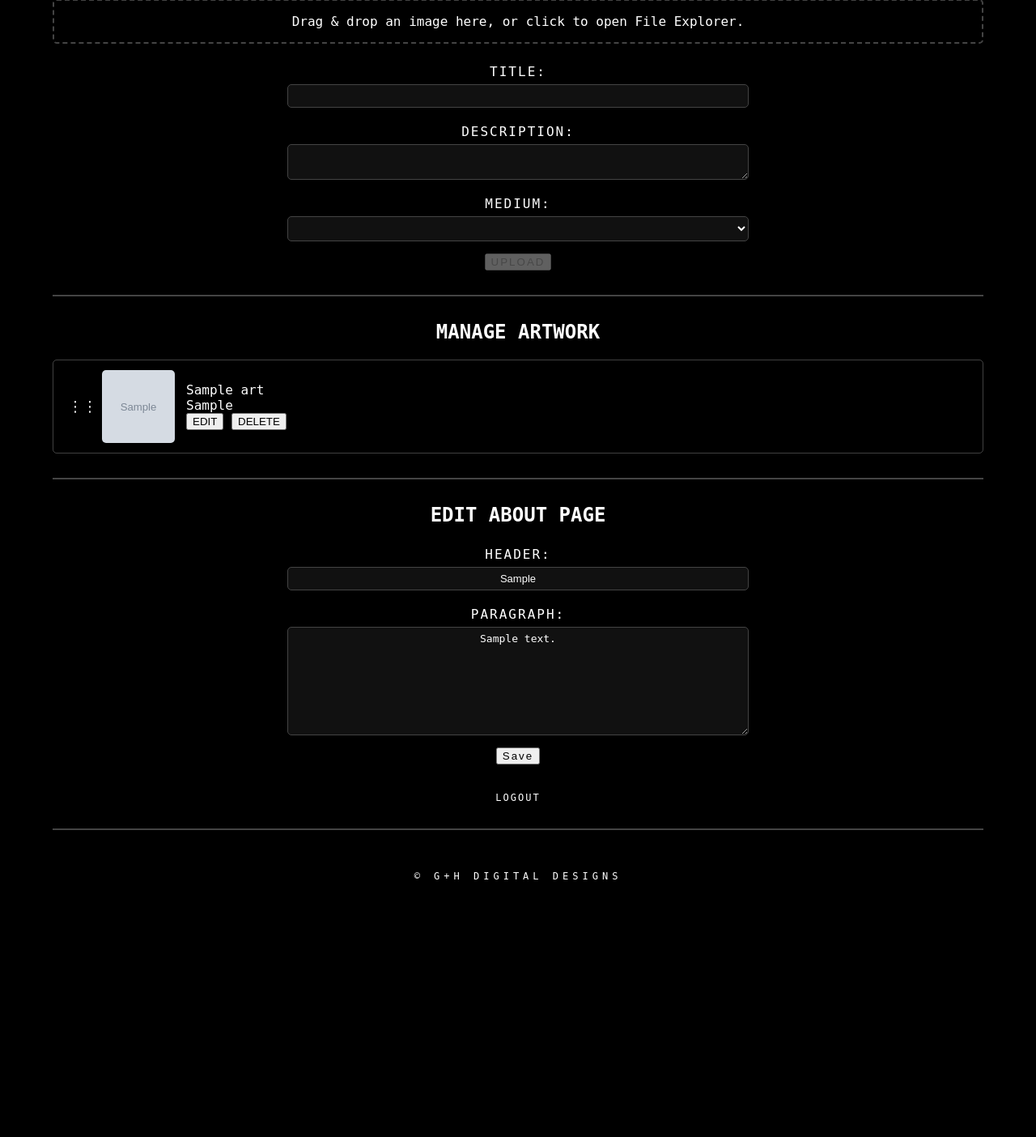
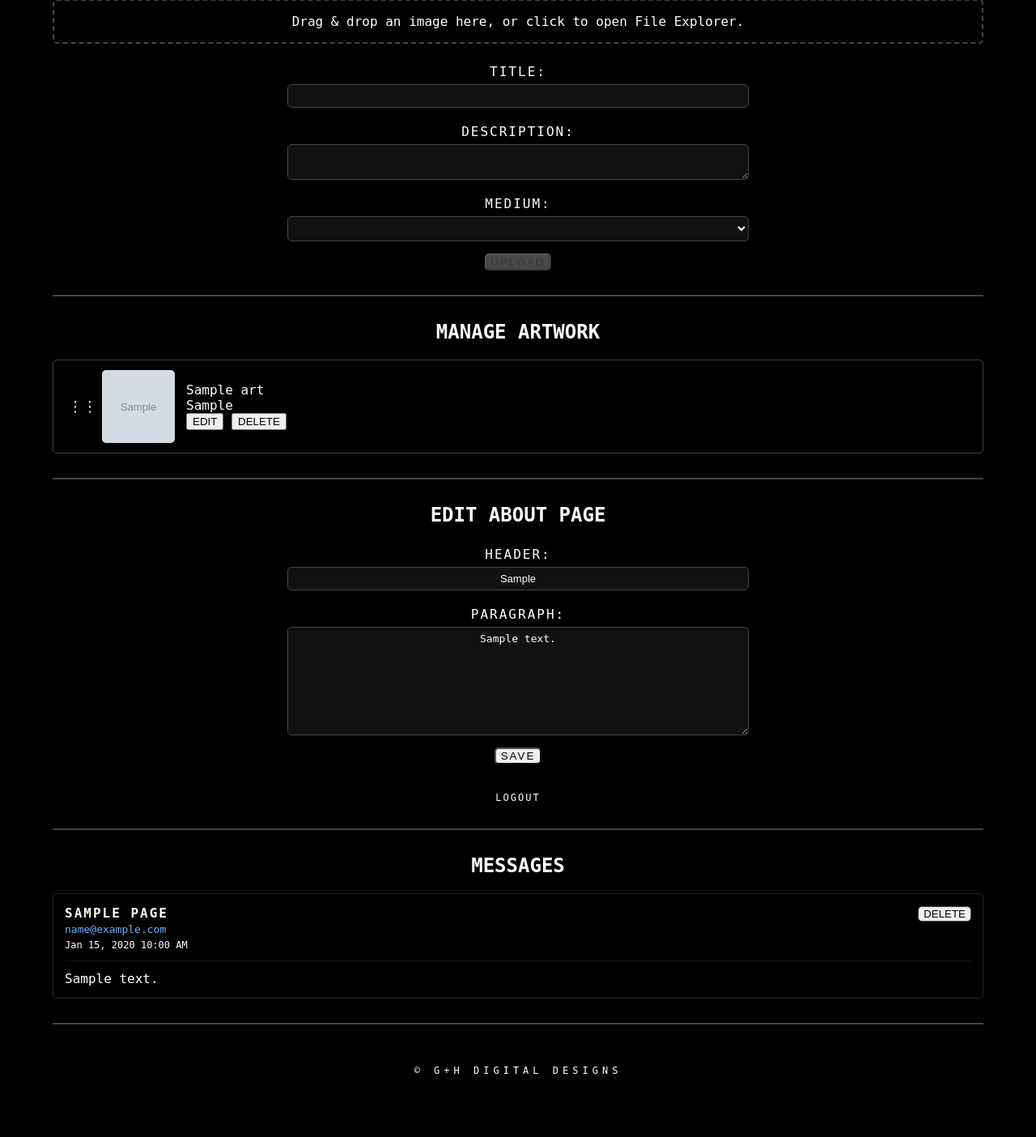
Before and after one commit to heatherjholt/Danielle_Smith_Artwork, a Flask app: page /admin in a window 1280 px wide. Shown: the part 231-1635 px from the top of the page at 81% size. Before the commit the page ends 1317 px from the top, so only its background shows below. Run offline with Flask 3, Linux system fonts and the light colour scheme; a user stored in the database is signed in; tables that the repository leaves empty hold one stand-in row (values such as "Sample post"); grey boxes marked "Sample" are stand-in pictures; one stand-in notice (Sample message) is shown; parts of the project's set-up code (start-up, migrations or seed data) failed here and were passed over; some libraries are stand-ins or nearby versions.

Commit message:
messages in admin dashboard with delete button and email link

```diff
--- a/app.py
+++ b/app.py
@@ -52,12 +52,14 @@
     media = db.session.execute(select(SavedArt.medium).distinct().order_by(SavedArt.medium.asc())).scalars().all()
     return render_template("index.html", artworks = artworks, media=media, selected_medium=medium or 'all')
 
-@app.route("/admin")
+@app.route("/admin", methods=["GET"])
 @login_required
 def admin_dashboard():
+    info = select(ContactPage).order_by(ContactPage.date_sent.desc())
+    messages = db.session.execute(info).scalars().all()
     artworks = db.session.execute(select(SavedArt).order_by(SavedArt.position.asc(), SavedArt.saved_id.asc())).scalars().all()
     about_row = db.session.execute(select(AboutPage)).scalar_one_or_none()
-    return render_template("admin_dashboard.html", artworks=artworks, about=about_row)
+    return render_template("admin_dashboard.html", artworks=artworks, about=about_row, messages=messages)
 
 @app.route("/about")
 def about():
@@ -160,7 +162,7 @@
 def contact():
     return render_template("contact.html")
 
-@app.route("/contact/submit")
+@app.route("/contact/submit", methods=["POST"])
 @limiter.limit("5 per hour")
 def submit_contact():
     name = request.form.get("name")
@@ -168,7 +170,12 @@
     message_body = request.form.get("message")
 
     if not email or not message_body:
-        flash("Error: Email and message required")
+        flash("Error: Email and message required", "danger")
+        return redirect(url_for("contact"))
+
+    #adding to control message length
+    if len(message_body) > 255:
+        flash("Message must be 255 characters or less.", "danger")
         return redirect(url_for("contact"))
 
     new_message = ContactPage(
@@ -179,7 +186,7 @@
     try:
         db.session.add(new_message)
         db.session.commit()
-        flash("Thank you for your message")
+        flash("Message sent successfully.", "success")
     except Exception as e:
         db.session.rollback()
         print(f"Error saving message: {e}")
@@ -188,14 +195,14 @@
 
 # ----------- Admin message Management ---------------
 
-@app.route("/admin/messages")
-@login_required
-def view_messages():
-    stmt = select(ContactPage).order_by(ContactPage.date_sent.desc())
-    messages = db.session.execute(stmt).scalars().all()
-    return render_template("admin_messages.html", messages=messages)    # Heather you can rename this whatever you want
+# @app.route("/admin/messages")
+# @login_required
+# def view_messages():
+#     stmt = select(ContactPage).order_by(ContactPage.date_sent.desc())
+#     messages = db.session.execute(stmt).scalars().all()
+#     return render_template("admin_messages.html", messages=messages)    # Heather you can rename this whatever you want
 
-@app.route("/admin/messages/<int:msg_id>/delete")
+@app.route("/admin/messages/<int:msg_id>/delete", methods=["POST"])
 @login_required
 def delete_messages(msg_id):
     msg = db.session.get(ContactPage, msg_id)
@@ -206,7 +213,7 @@
     else:
         flash("Message not found", "danger")
 
-    return redirect(url_for("view_messages"))
+    return redirect(url_for("admin_dashboard"))
 
 # ------------- Logout ----------------------------
 @app.route("/logout")
--- a/artwork.py
+++ b/artwork.py
@@ -4,7 +4,7 @@
 from dotenv import load_dotenv
 from sqlalchemy.orm import Mapped
 from sqlalchemy.orm import mapped_column
-from sqlalchemy import String, Integer, Text,DateTime, func
+from sqlalchemy import String, Integer, Text,DateTime, func, Text
 from flask_login import UserMixin
 
 
@@ -87,5 +87,6 @@
     id: Mapped[int] = mapped_column(Integer, primary_key=True)
     name: Mapped[str] = mapped_column(String(255), nullable=True)
     email: Mapped[str] = mapped_column(String(255), nullable=False)
-    message_body: Mapped[str] = mapped_column(String(255), nullable=False)
+    # message_body: Mapped[str] = mapped_column(String(255), nullable=False)
+    message_body: Mapped[str] = mapped_column(Text, nullable=False) #allow for longer messages to account for newline too
     date_sent: Mapped[DateTime] = mapped_column(DateTime, default=func.now())
--- a/static/script.js
+++ b/static/script.js
@@ -390,3 +390,35 @@
     }
   });
 });
+
+//character count for message box
+document.addEventListener("DOMContentLoaded", () => {
+  const ta = document.getElementById("message");
+  const counter = document.getElementById("msgCount");
+  if (!ta || !counter) return;
+
+  const MAX = 255;
+
+  //calculate newlines as well as chars
+  function getEffectiveLength(value) {
+    const newlineCount = (value.match(/\n/g) || []).length;
+    return value.length + newlineCount;
+  }
+
+  function update() {
+    let value = ta.value;
+    let effectiveLength = getEffectiveLength(value);
+
+    // Hard stop: trim excess
+    while (effectiveLength > MAX) {
+      value = value.slice(0, -1);
+      effectiveLength = getEffectiveLength(value);
+    }
+
+    ta.value = value;
+    counter.textContent = `${effectiveLength}/${MAX}`;
+  }
+
+  ta.addEventListener("input", update);
+  update();
+});
--- a/static/style.css
+++ b/static/style.css
@@ -307,6 +307,8 @@
   max-width: 20%;
   display: block;
   margin: auto;
+  text-transform: uppercase;
+  border-radius: 5px;
 }
 
 .preview-wrap {
@@ -472,7 +474,6 @@
 
 .small-btn.danger {
   border: 1px solid #444;
-  opacity: 0.95;
 }
 
 /* end edit and delete sections*/
@@ -520,6 +521,87 @@
 }
 /* end navigation in admin page*/
 
+/*messages in admin*/
+.message-grid{
+    display:grid;
+    grid-template-columns: 1fr;
+    gap:14px;
+    margin-top:14px;
+}
+
+.message-card{
+    border:1px solid rgba(255,255,255,0.14);
+    border-radius:5px;
+    padding:14px;
+    background: rgba(0,0,0,0.35);
+}
+
+.message-top{
+    display:flex;
+    justify-content: space-between;
+    align-items: flex-start;
+}
+
+.message-name{
+    font-weight:700;
+    letter-spacing:2px;
+    text-transform: uppercase;
+}
+
+.message-email{
+    display:inline-block;
+    margin-top:2px;
+    font-size:13px;
+    text-decoration:none;
+    word-break: break-word;
+}
+
+.message-email:hover{
+    text-decoration:underline;
+}
+    /*made the email links lighter so its easier to see on black than browser blue*/
+a.message-email {
+    color: #6fb4ff;
+    text-decoration: none;
+}
+
+a.message-email:hover {
+    color: #9fd0ff;
+    text-decoration: underline;
+}
+
+a.message-email:visited {
+    color: #6fb4ff;
+}
+
+.message-date{
+    margin-top:4px;
+    font-size:12px;
+}
+
+.message-body{
+    margin-top:12px;
+    padding-top:12px;
+    border-top:1px solid rgba(255,255,255,0.10);
+    white-space: pre-wrap;
+    overflow-wrap:anywhere;
+}
+
+.message-delete{
+    padding:10px 14px;
+    min-width:110px;
+    border-radius:10px;
+    letter-spacing:2px;
+    font-size:13px;
+    white-space:nowrap;
+}
+
+.message-delete,
+.small-btn.danger{
+    border-radius: 5px;
+}
+/*end of messages in admin*/
+
 /*login page*/
 .login-form {
   width: 50%;
@@ -566,12 +648,13 @@
         margin: 22px auto 0;
         padding: 12px 18px;
         font-size: 14px;
-        border-radius: 8px;
+        border-radius: 5px;
         display: block;
         text-align: center;
         -webkit-appearance: none;
         appearance: none;
         touch-action: manipulation;
+        text-transform: uppercase;
     }
         .gallery-filter {
         display: flex;
@@ -709,6 +792,12 @@
     line-height: normal;
     cursor: pointer;
     }
+
+.message-delete,
+.small-btn.danger{
+    width: 100%;
+    max-width: 260px;
+}
 }
 
 @media (pointer: coarse) {
--- a/templates/admin_dashboard.html
+++ b/templates/admin_dashboard.html
@@ -219,6 +219,41 @@
         </div>
 
         <div class="section-divider"></div>
+        <h2 class="section-heading">MESSAGES</h2>
+
+        <div class="message-grid">
+        {% if messages and messages|length %}
+        {% for msg in messages %}
+        <div class="message-card">
+
+        <div class="message-top">
+            <div class="message-meta">
+            <div class="message-name">{{ msg.name or "Anonymous" }}</div>
+            <a class="message-email" href="mailto:{{ msg.email }}">{{ msg.email }}</a>
+            <div class="message-date">
+                {{ msg.date_sent.strftime("%b %d, %Y %I:%M %p") if msg.date_sent else "" }}
+            </div>
+            </div>
+
+            <form method="POST"
+                action="{{ url_for('delete_messages', msg_id=msg.id) }}"
+                onsubmit="return confirm('Delete this message?');">
+            <button type="submit" class="small-btn danger">DELETE</button>
+            </form>
+        </div>
+
+            <div class="message-body">{{ msg.message_body }}</div>
+
+            </div>
+        {% endfor %}
+        {% else %}
+        <p>No messages yet.</p>
+        {% endif %}
+        </div>
+
+
+
+        <div class="section-divider"></div>
 
         <!--end of main content-->
 
```
Also changed, not shown: templates/contact.html (+17 -1 lines).
